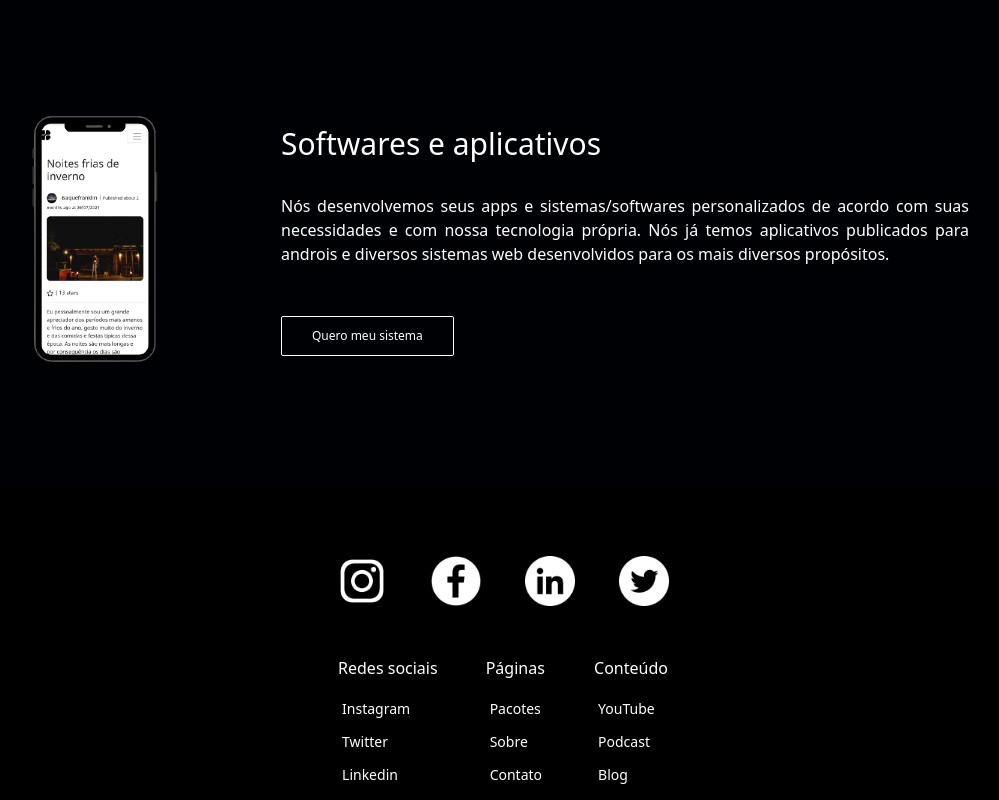
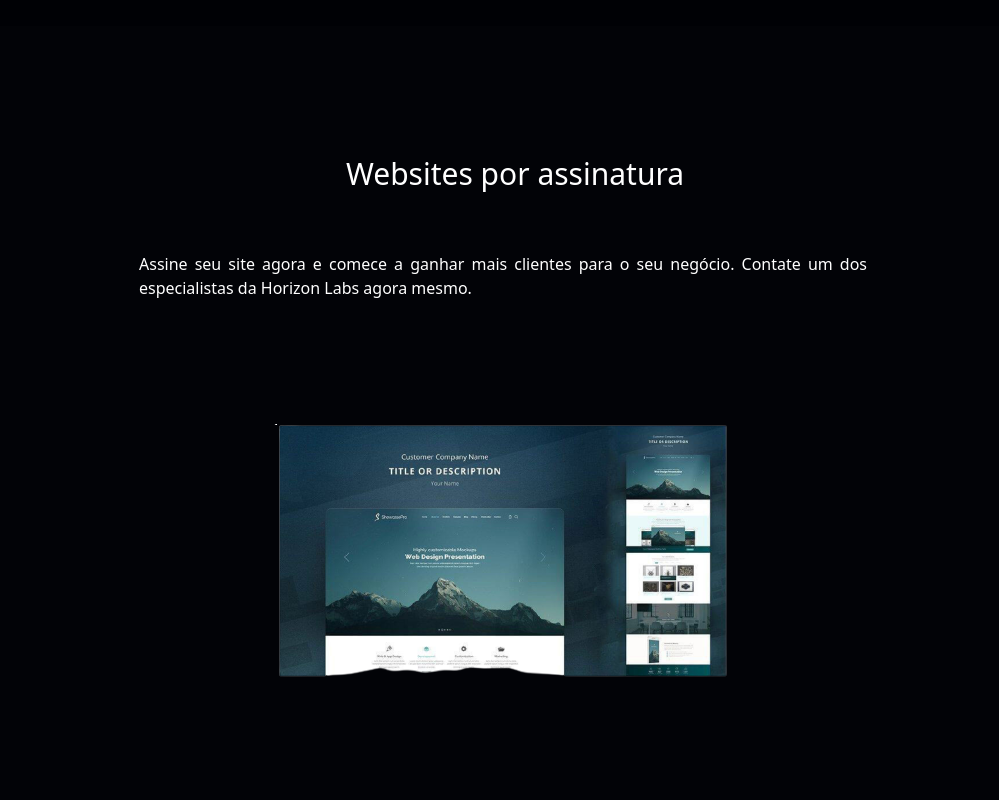
Before and after one commit to IsaqueFranklin/Horizon-Labs, a React (Create React App) app: page /planos in a window 1280 px wide. Shown: the part 3040-3840 px from the top of the page, without its empty margins (137-1136 px from the left). Built offline with nearby package versions, Linux system fonts and the light colour scheme; no server answers.

Commit message:
small part of it done

```diff
--- a/src/components/Packages.js
+++ b/src/components/Packages.js
@@ -155,9 +155,25 @@ function Packages() {
             </Container>
         </div>
 
+        <div className="assinatura" id="assinatura">
+            <Container style={{marginBottom: '90px', marginTop: '90px'}} align="center">
+                <Row className="mar">
+                    <h3 className="titulo3" style={{marginTop: '30px', marginBottom: '60px'}}>Websites por assinatura</h3>
+                    <Col md='auto'>
+                        <p className="paragraph3">Assine seu site agora e comece a ganhar mais clientes para o seu negócio. Contate um dos especialistas da Horizon Labs agora mesmo.</p>
+                    </Col>
+
+                    <Col>
+                        <img className="pics" src='img/preview2.png' style={{width: '500px', height: '500px'}} />
+                    </Col>
+                    <a href="https://api.whatsapp.com/send?phone=5531975382592&text=Ol%C3%A1%2C%20quero%20falar%20com%20o%20time%20de%20programadores%20da%20Horizon%20Labs!"><button className="buttonSale2" style={{margin: '12px'}}>Assinar website</button></a>
+                </Row>
+            </Container>
+        </div>
+
         <div className="products">
             <Container style={{marginBottom: '90px'}}>
-                <Row>
+                <Row className="mar">
                     <Col md='auto' style={{marginTop: '50px'}}>
                         <img className="pics" src='img/app.png' style={{width: '300px', height: '300px'}} />
                     </Col>
--- a/src/styles/style.css
+++ b/src/styles/style.css
@@ -198,6 +198,7 @@ button:hover {
     transform: scale(1.2) rotate(20deg);
 }
 
+
 /*Pitch page CTA conversão*/
 
 .pitch {
@@ -336,6 +337,16 @@ button:hover {
     text-decoration: none;
 }
 
+.assinatura {
+    background-color: #020307;
+    width: 100%;
+    padding: 10px;
+    color: #fff;
+    display: flex;
+    align-items: center;
+    text-align: center;
+}
+
 
 /*Contato*/
 
```
Also changed, not shown: public/img/preview.png (added), public/img/preview2.png (added).
